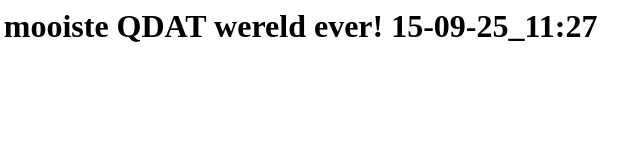
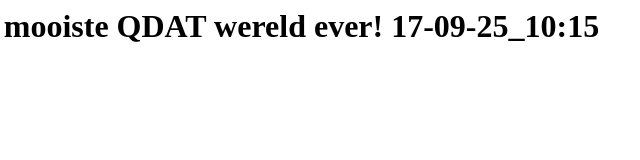
Before and after one commit to dhomi/k8s-gitops-argocd, a plain HTML site: page index.html in a window 1280 px wide. Shown: the full height of the page, 204-844 px from the left. Drawn offline with Linux system fonts and the light colour scheme.

```diff
--- a/index.html
+++ b/index.html
@@ -1,7 +1,7 @@
 <html>
   <body>
     <h1>Hallo daar, de mooiste QDAT wereld ever!
-      15-09-25_11:27
+      17-09-25_10:15
     </h1>
   </body>
 </html>
```
Also changed, not shown: 1 other file.
